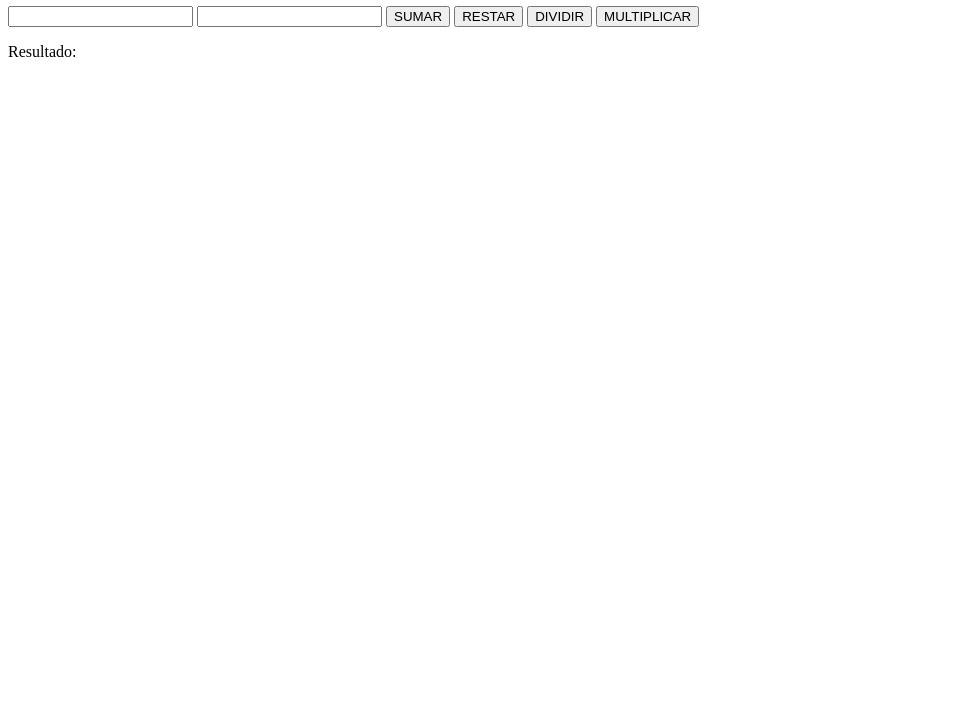
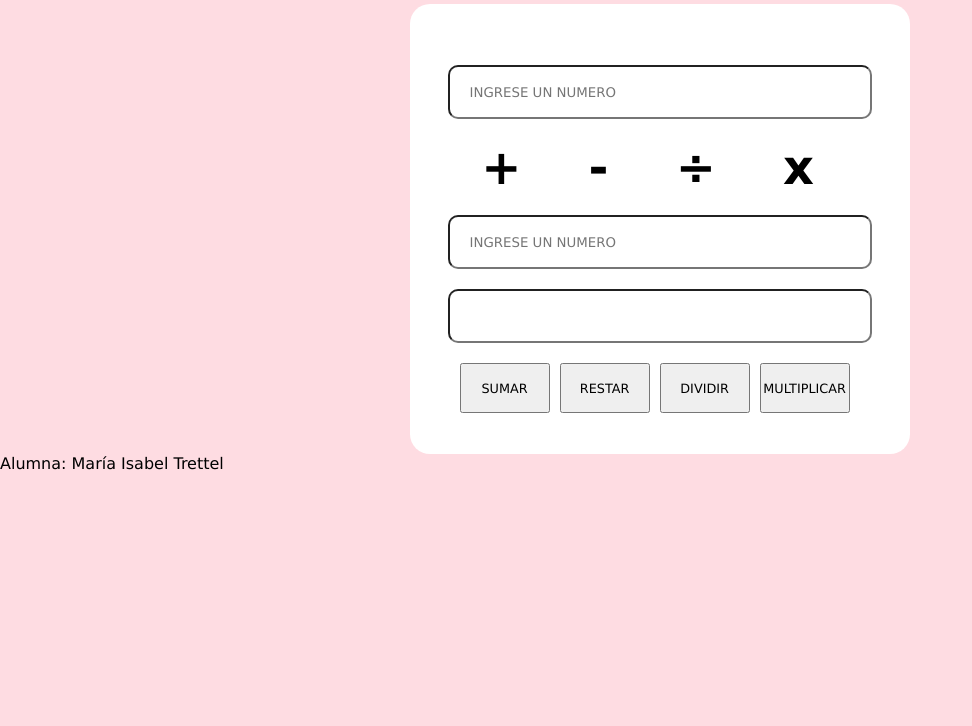
Before and after one commit to MarIsaTrettel/Argentina_programa_REACT, a plain HTML site: page Clase2/Ejercicio2.html in a window 1280 px wide. Shown: the part 74-800 px from the top of the page, without its empty margins (0-972 px from the left). Drawn offline with Linux system fonts and the light colour scheme.

Commit message:
clase 2 ejercicio 2

```diff
--- a/Clase2/Ejercicio2.css
+++ b/Clase2/Ejercicio2.css
@@ -0,0 +1,63 @@
+*{
+    padding: 0;
+    margin: 0;
+    font-family: 'Lucida Sans', 'Lucida Sans Regular', 'Lucida Grande', 'Lucida Sans Unicode', Geneva, Verdana, sans-serif;
+
+}
+
+body{
+    background-color: rgb(254, 220, 226);
+}
+
+header h1{
+    text-align: center;
+    margin-top: 20px;
+}
+
+main{
+    background-color: white;
+    border-radius: 20px;
+    width: 500px;
+    height: 450px;
+    margin: 20px 0 0 32%;
+    display: flex;
+    flex-direction: column;
+    justify-content: center;
+    align-items: center;
+}
+
+input{
+    width: 400px;
+    height: 50px;
+    padding-left: 20px;
+    border-radius: 10px;
+}
+
+input,
+.operandos,
+.operandos_btn{
+    margin-top: 20px;
+}
+
+div.operandos{
+    display: flex;
+    flex-direction: row;
+    justify-content: space-around;
+    width: 400px;
+    font-size: 3rem;
+    font-weight: bold;
+
+}
+
+.operandos_btn{
+    display: flex;
+    justify-content: space-around;
+    width: 400px;
+}
+
+button{
+    width: 110px;
+    height: 50px;
+    margin-right: 10px;
+    font-size: .8rem;
+}
--- a/Clase2/Ejercicio2.html
+++ b/Clase2/Ejercicio2.html
@@ -1,18 +1,46 @@
 <!DOCTYPE html>
 <html lang="en">
+
 <head>
     <meta charset="UTF-8">
     <meta name="viewport" content="width=device-width, initial-scale=1.0">
+    <link rel="stylesheet" href="./Ejercicio2.css">
     <title>CALCULADORA</title>
 </head>
+
 <body>
+    <header>
         <h1>CALCULADORA</h1>
+    </header>
+    <main>
+        <section>
+            <input type="number" placeholder="INGRESE UN NUMERO">
+            <div class="operandos">
+                <p>+</p>
+                <p>-</p>
+                <p>÷</p>
+                <p>x</p>
+            </div>
+            <input type="number" placeholder="INGRESE UN NUMERO">
+            <br>
             <input type="number">
-    <input type="number">
+        </section>
+
+        <section class="operandos_btn">
             <button>SUMAR</button>
             <button>RESTAR</button>
             <button>DIVIDIR</button>
             <button>MULTIPLICAR</button>
-    <p>Resultado:</p>
+        </section>
+
+    </main>
+<footer>
+    <p>Alumna: María Isabel Trettel</p>
+
+</footer>
+
+
+
 </body>
+
 </html>
```
Lines whose indentation alone changed are shown as unchanged.
